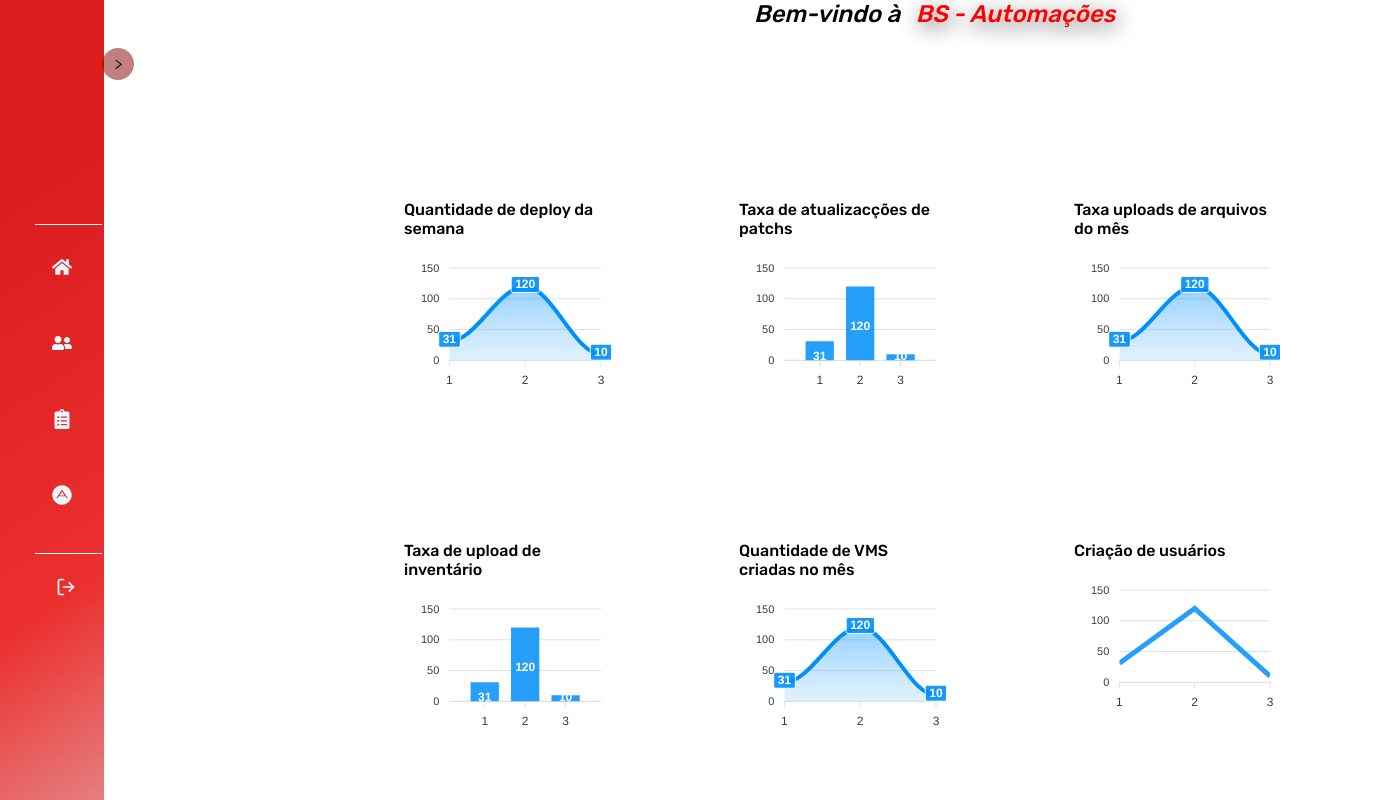
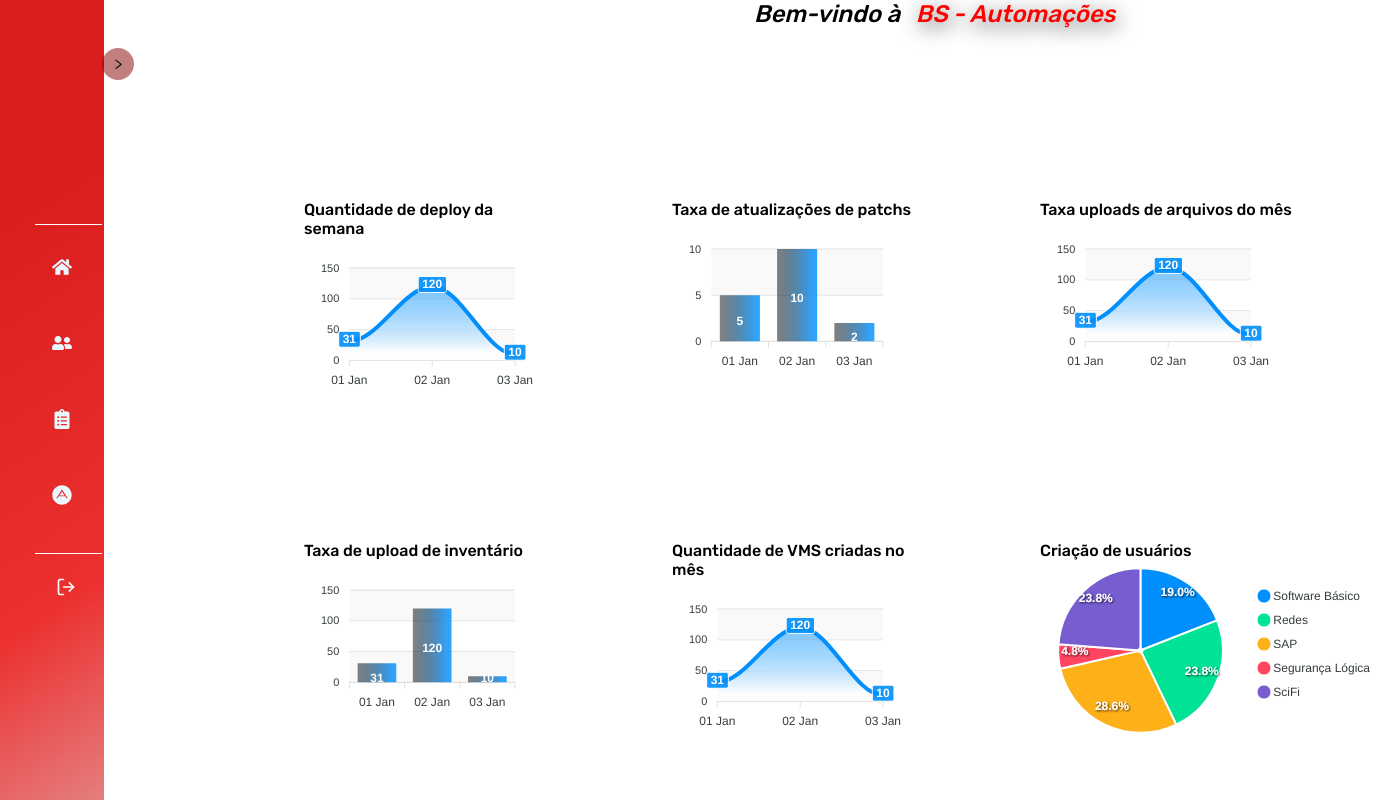
Before and after one commit to Lucas-Marins/projeto-automacao, a React (Create React App) app in the folder frontend/: page /dashboard in a window 1280 px wide. Both pictures are taken after a click on the button "Login". Shown: the top 800 px of the page, 1390 px wide, since content can reach past the window. Built offline with nearby package versions, Linux system fonts and the light colour scheme.

Commit message:
Testando dashs

```diff
--- a/frontend/src/Pages/Dashboard/index.tsx
+++ b/frontend/src/Pages/Dashboard/index.tsx
@@ -12,10 +12,38 @@
      enabled: false
    },
  },
+ fill:{
+  type: "gradient",
+  gradient: {
+    shadeIntensity: 1,
+    opacityFrom: 0.7,
+    opacityTo: 0.9,
+    stops: [0, 90, 100]
+  }
+ },
+ xaxis: {
+  categories: [
+    "01 Jan",
+    "02 Jan",
+    "03 Jan",
+  ]
+},
+grid: {
+  row: {
+    colors: ['#f3f3f3', 'transparent'], // takes an array which will be repeated on columns
+    opacity: 0.5
+  },
+},
 }
 
+const options2 = { labels: ["Software Básico", "Redes", "SAP", "Segurança Lógica", "SciFi"] };
+const series3 = [4, 5, 6, 1, 5];
+
 const series = [
-  {name: 'series1', data: [31 , 120, 10]}
+  {name: 'Deploy', data: [31 , 120, 10]}
+]
+const series2 = [
+  {name: 'Atualizações', data: [5 , 10, 2]}
 ]
 
 const  Dashboard=() =>{
@@ -33,8 +61,8 @@
                 <Chart options={options} series={series} type='area' height={160} />
              </div>
              <div>
-                <h1>Taxa de atualizacções de patchs </h1>
-                <Chart options={options} series={series} type='bar' height={160} />
+                <h1>Taxa de atualizações de patchs </h1>
+                <Chart options={options} series={series2} type='bar' height={160} />
             </div>
              <div>
                 <h1>Taxa uploads de arquivos do mês </h1>
@@ -50,7 +78,7 @@
             </div>
             <div>
                 <h1> Criação de usuários </h1>
-                <Chart options={options} series={series} type='line' height={160} />
+                <Chart options={options2} series={series3} type='pie' width={350} />
             </div>
     </Container>
   </div>;
--- a/frontend/src/Pages/Dashboard/style.ts
+++ b/frontend/src/Pages/Dashboard/style.ts
@@ -4,7 +4,7 @@
     display: grid;
     grid-template-columns: repeat(3, 1fr) ;
     gap: 8rem;
-    margin-left: 300px ;
+    margin-left: 200px ;
     margin-top: 150px ;
 
 
```
